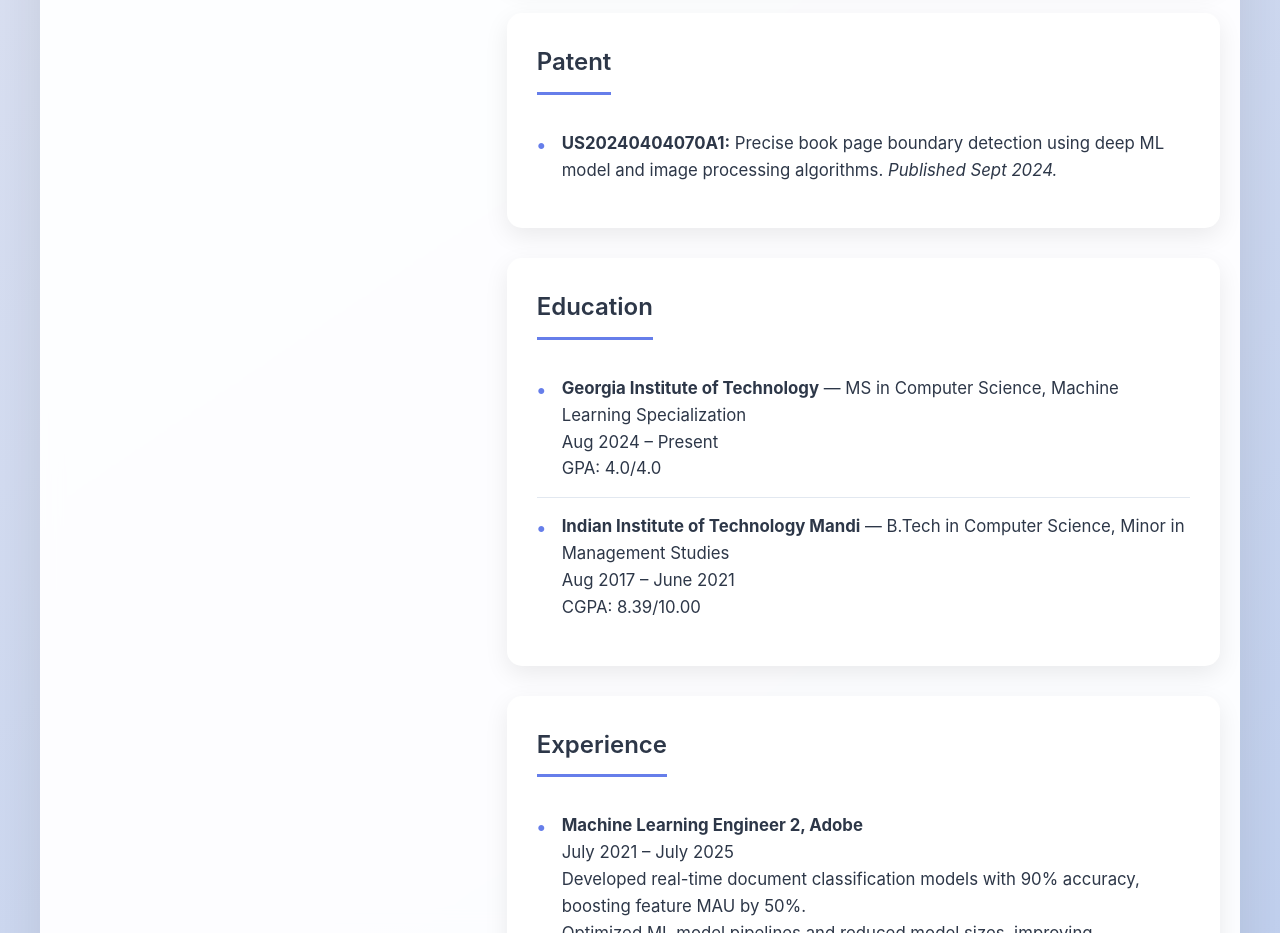
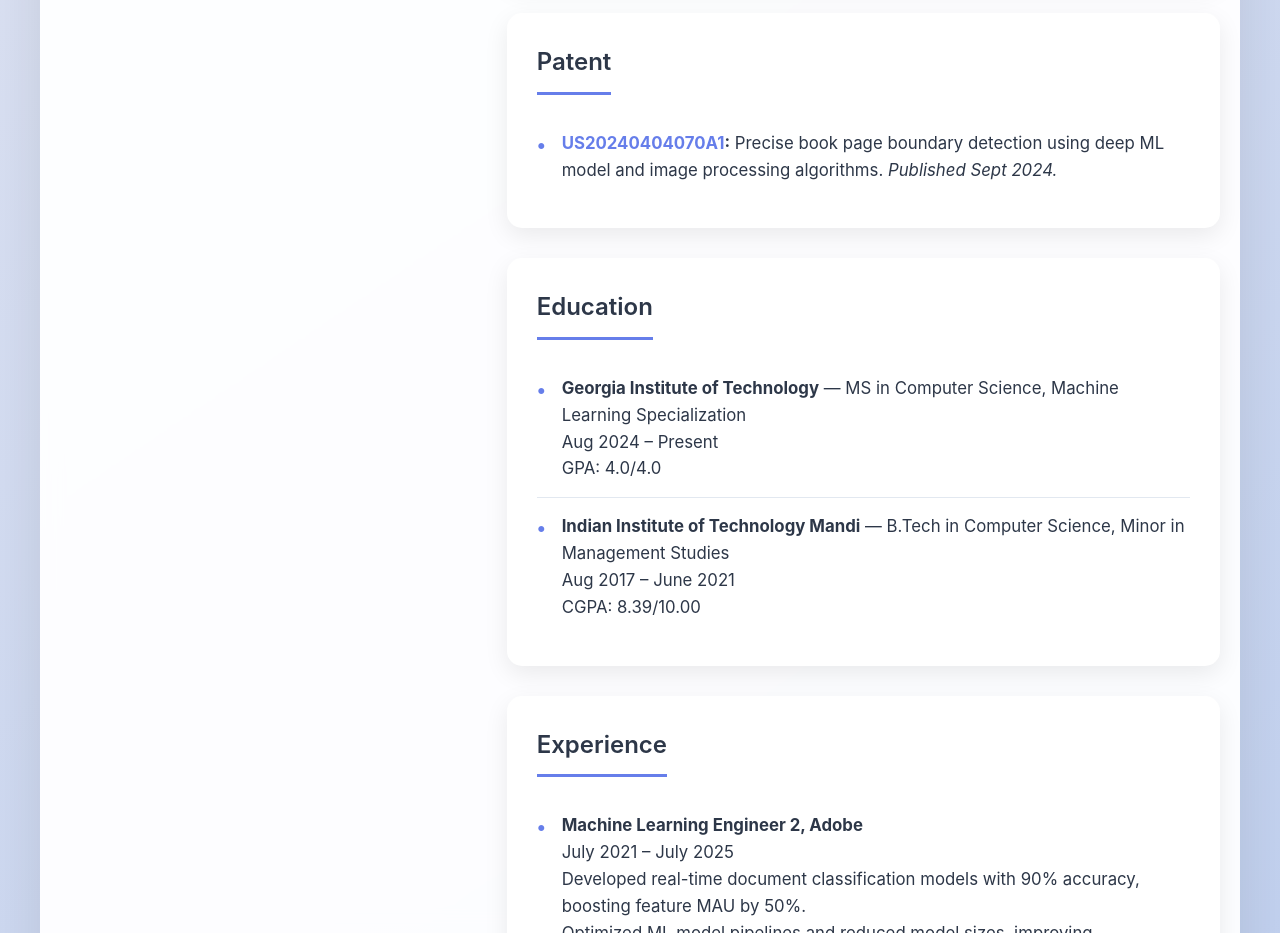
Before and after one commit to Tushar-Tyagi/Tushar-Tyagi.github.io, a plain HTML site: page index.html in a window 1280 px wide. Shown: the part 1180-2113 px from the top of the page. Drawn offline with Linux system fonts and the light colour scheme.

Commit message:
add patent link

```diff
--- a/index.html
+++ b/index.html
@@ -130,6 +130,18 @@
 
     .contact-email:hover {
       text-decoration: underline;
+    }
+
+    .patent-link {
+      color: #667eea;
+      text-decoration: none;
+      font-weight: bold;
+      transition: all 0.3s ease;
+    }
+
+    .patent-link:hover {
+      text-decoration: underline;
+      color: #764ba2;
     }
 
     .social-links {
@@ -435,7 +447,7 @@
           <h2>Patent</h2>
           <ul class="publications-list">
             <li>
-              <b>US20240404070A1:</b> Precise book page boundary detection using deep ML model and image processing algorithms. <i>Published Sept 2024.</i>
+              <b><a href="https://patents.google.com/patent/US20240404070A1/en" target="_blank" class="patent-link">US20240404070A1</a>:</b> Precise book page boundary detection using deep ML model and image processing algorithms. <i>Published Sept 2024.</i>
             </li>
           </ul>
         </div>
```
